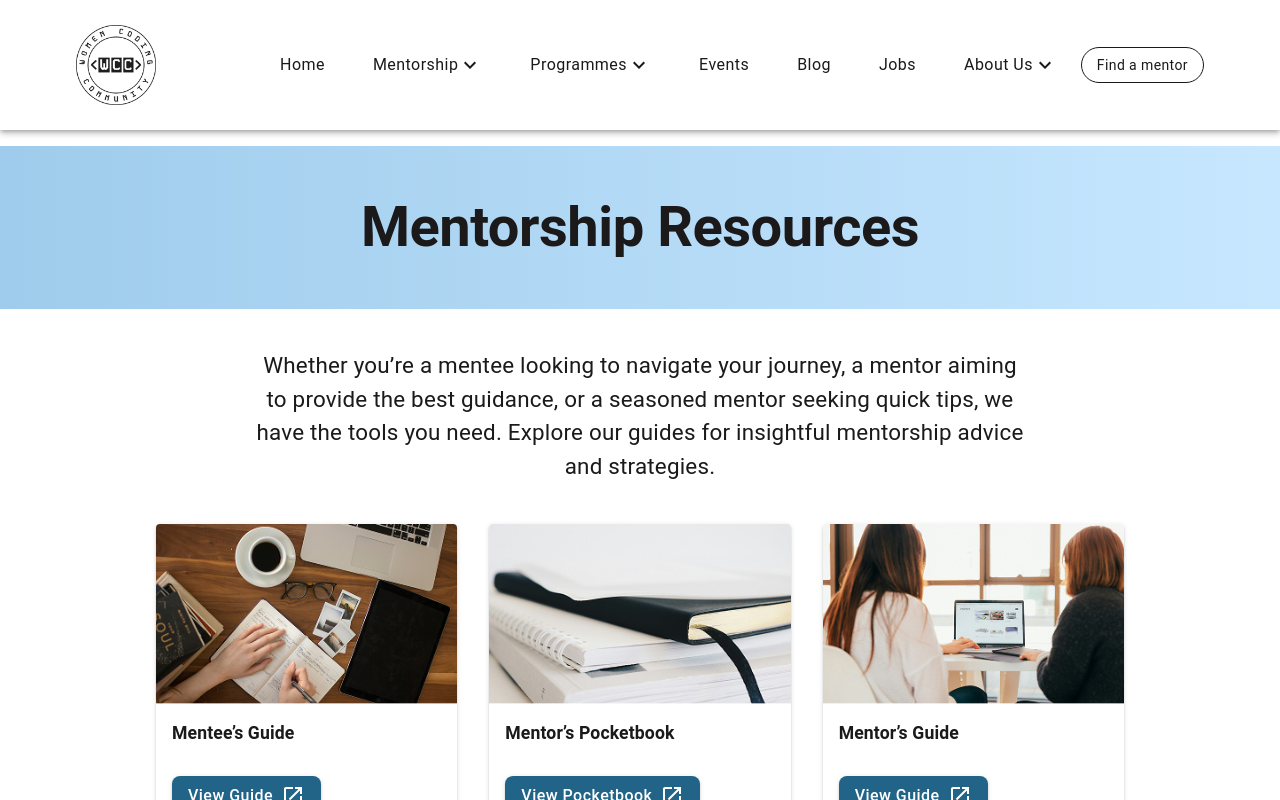
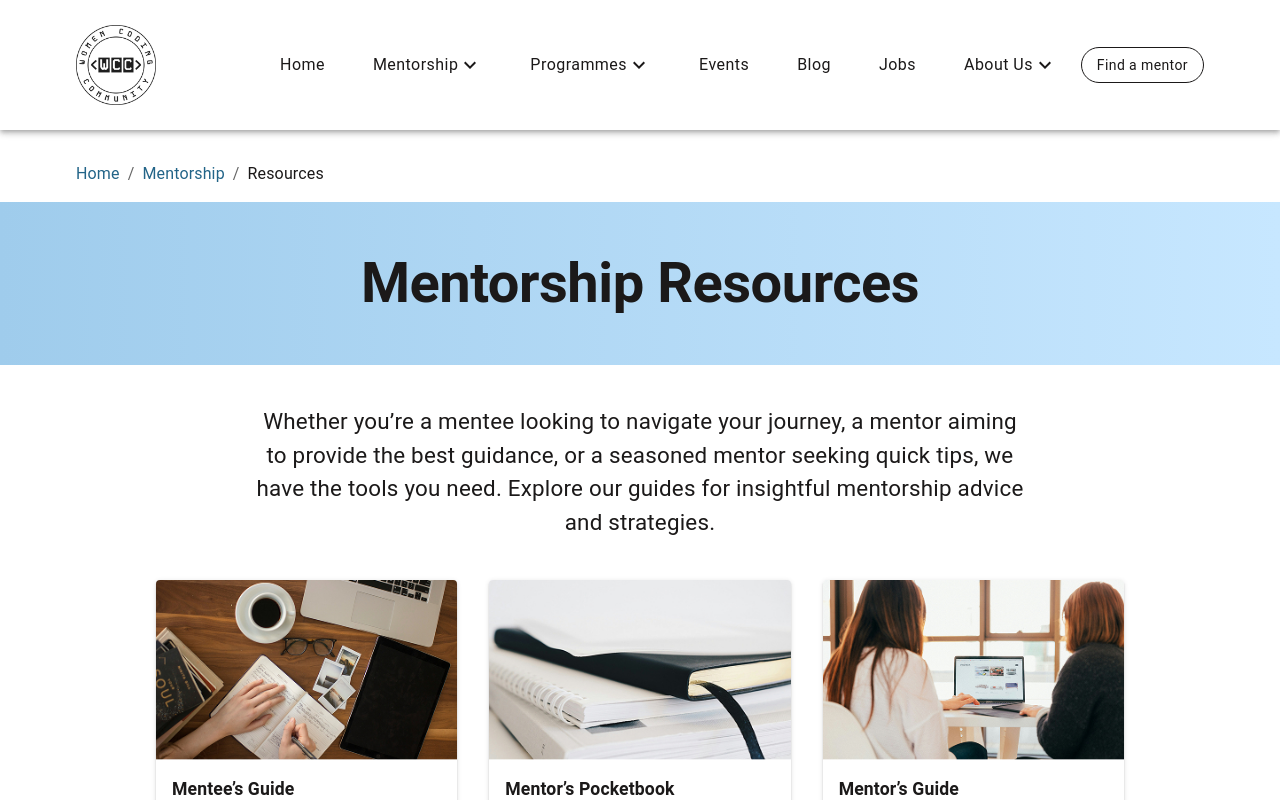
Before and after one commit to Women-Coding-Community/wcc-frontend, a Next.js app: page /mentorship/resources in a window 1280 px wide. Shown: the top 800 px of the page. Built offline with nearby package versions, Linux system fonts and the light colour scheme.

Commit message:
new changes

```diff
--- a/src/pages/mentorship/code-of-conduct.tsx
+++ b/src/pages/mentorship/code-of-conduct.tsx
@@ -4,6 +4,7 @@ import { Box, Typography } from '@mui/material';
 import { GetServerSideProps } from 'next';
 
 import { BreadCrumbsDynamic, CodeOfConductSection } from '@components';
+import { useIsMobile } from '@utils/theme-utils';
 import { MentorshipCodeOfConductData } from '@utils/types';
 import { fetchData } from 'lib/api';
 
@@ -14,9 +15,10 @@ interface AboutUsCodeOfConductPageProps {
 const MentorshipCodeOfConductPage = ({
   mentorshipCodeOfConduct,
 }: AboutUsCodeOfConductPageProps) => {
+  const isMobile = useIsMobile();
   return (
     <>
-      <BreadCrumbsDynamic />
+      {isMobile ? null : <BreadCrumbsDynamic />}
       <Box
         sx={{
           display: 'flex',
--- a/src/pages/mentorship/faqs.tsx
+++ b/src/pages/mentorship/faqs.tsx
@@ -3,6 +3,7 @@ import { GetServerSideProps } from 'next';
 import React from 'react';
 
 import { BreadCrumbsDynamic, FaqSection } from '@components';
+import { useIsMobile } from '@utils/theme-utils';
 import { fetchData } from 'lib/api';
 
 import { MentorshipPageData } from '../../utils/types';
@@ -20,10 +21,11 @@ const MentorshipFaqsPage = ({ data }: FaqsPageProps) => {
   } = data;
 
   const faqSections = [commonFaqSection, mentorsFaqSection, menteesFaqSection];
+  const isMobile = useIsMobile();
 
   return (
     <>
-      <BreadCrumbsDynamic />
+      {isMobile ? <BreadCrumbsDynamic /> : null}
       <Box
         sx={{
           backgroundImage: 'linear-gradient(to right, #9FCEEC, #C7E7FF)',
--- a/src/pages/mentorship/index.tsx
+++ b/src/pages/mentorship/index.tsx
@@ -14,6 +14,7 @@ import { fetchData } from 'lib/api';
 import footerData from 'lib/responses/footer.json';
 import pageData from 'lib/responses/mentorship.json';
 import theme from 'theme';
+import { useIsMobile } from '@utils/theme-utils';
 
 interface MentorshipPageProps {
   mentorship: MentorshipProgrammeData;
@@ -27,9 +28,10 @@ interface FeedbackSectionProps {
 const MentorshipPage = ({ mentorship }: MentorshipPageProps) => {
   const heroTitle = pageData.heroSection.title;
   const heroDescription = pageData.section.description;
+  const isMobile = useIsMobile();
   return (
     <>
-      <BreadCrumbsDynamic />
+      {isMobile ? null : <BreadCrumbsDynamic />}
       <Box
         sx={{
           backgroundColor: theme.palette.primary.light,
--- a/src/pages/mentorship/resources.tsx
+++ b/src/pages/mentorship/resources.tsx
@@ -2,15 +2,22 @@ import OpenInNewIcon from '@mui/icons-material/OpenInNew';
 import { Box, Grid, Typography } from '@mui/material';
 import React from 'react';
 
-import { Title, ResourcesCard, Footer } from '@components';
+import { Title, ResourcesCard, Footer, BreadCrumbsDynamic } from '@components';
 import footerData from 'lib/responses/footer.json';
 import pageData from 'lib/responses/mentorshipResources.json';
+import { useIsMobile } from '@utils/theme-utils';
 
 const MentorshipResourcesPage: React.FC = () => {
+  const isMobile = useIsMobile();
   const { heroTitle, heroDescription, resources } = pageData;
 
   return (
-    <Box sx={{ display: 'flex', flexDirection: 'column', minHeight: '100vh' }}>
+    <>
+      {isMobile ? null : <BreadCrumbsDynamic />}
+
+      <Box
+        sx={{ display: 'flex', flexDirection: 'column', minHeight: '100vh' }}
+      >
         <Box sx={{ flexGrow: 1 }}>
           <Title title={heroTitle} />
 
@@ -59,6 +66,7 @@ const MentorshipResourcesPage: React.FC = () => {
         </Box>
         <Footer {...footerData} />
       </Box>
+    </>
   );
 };
 
--- a/src/pages/mentorship/study-groups.tsx
+++ b/src/pages/mentorship/study-groups.tsx
@@ -11,6 +11,7 @@ import {
 } from '@components';
 import { FooterResponse, StudyGroupsPageData } from '@utils/types';
 import { fetchData } from 'lib/api';
+import { useIsMobile } from '@utils/theme-utils';
 
 interface StudyGroupsPageProps {
   data: StudyGroupsPageData;
@@ -27,10 +28,11 @@ const MentorShipStudyGroupsPage = ({ data, footer }: StudyGroupsPageProps) => {
 
   const muiTheme = useTheme();
   const cardColors = muiTheme.palette.custom.studyGroupCardColors;
+  const isMobile = useIsMobile();
 
   return (
     <Box>
-      <BreadCrumbsDynamic />
+      {isMobile ? null : <BreadCrumbsDynamic />}
       <HeroWithImage
         title={data.heroSection.title}
         imageSrc={'/hero-img.jpg'} // @TODO replace with actual path?
```
Lines whose indentation alone changed are shown as unchanged.
